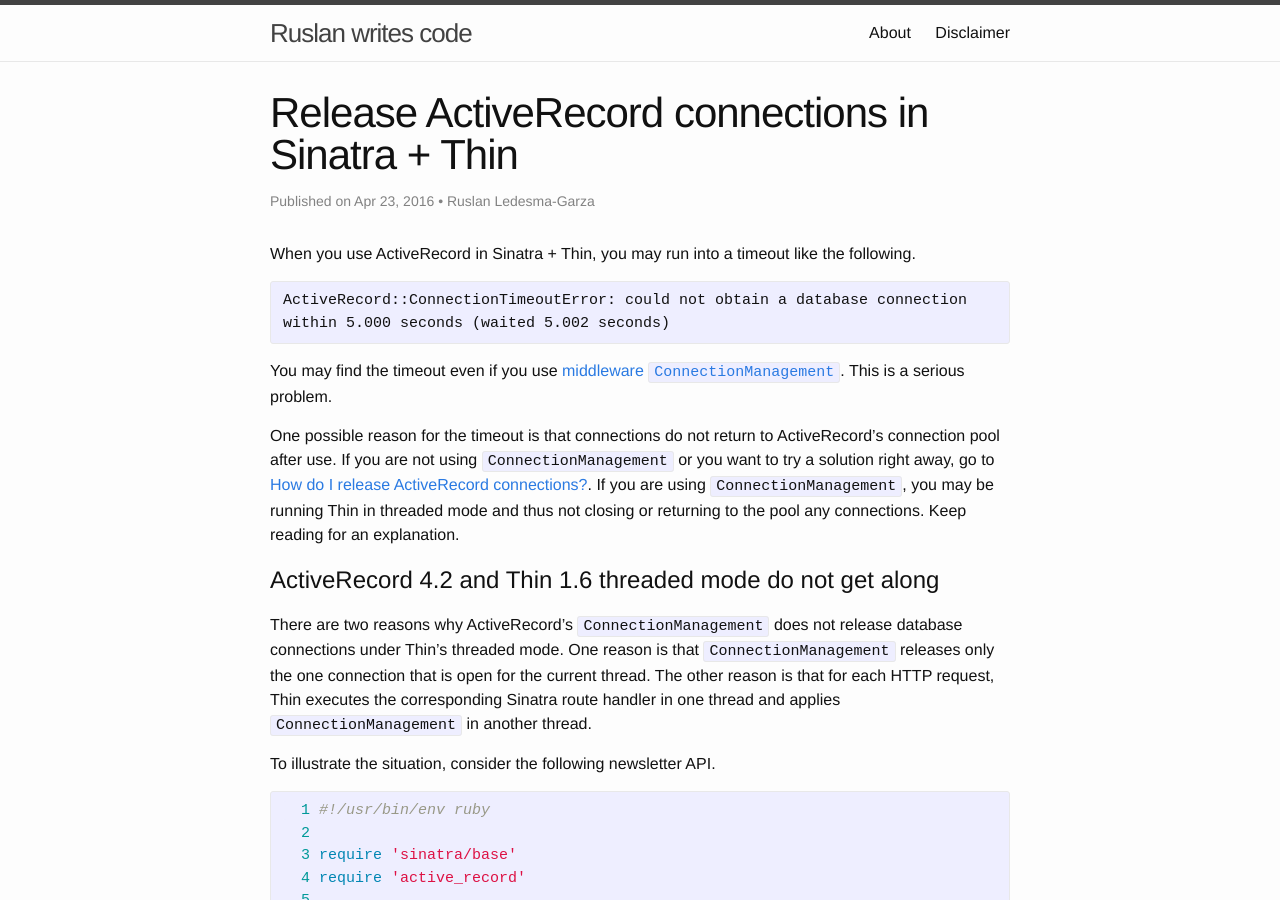
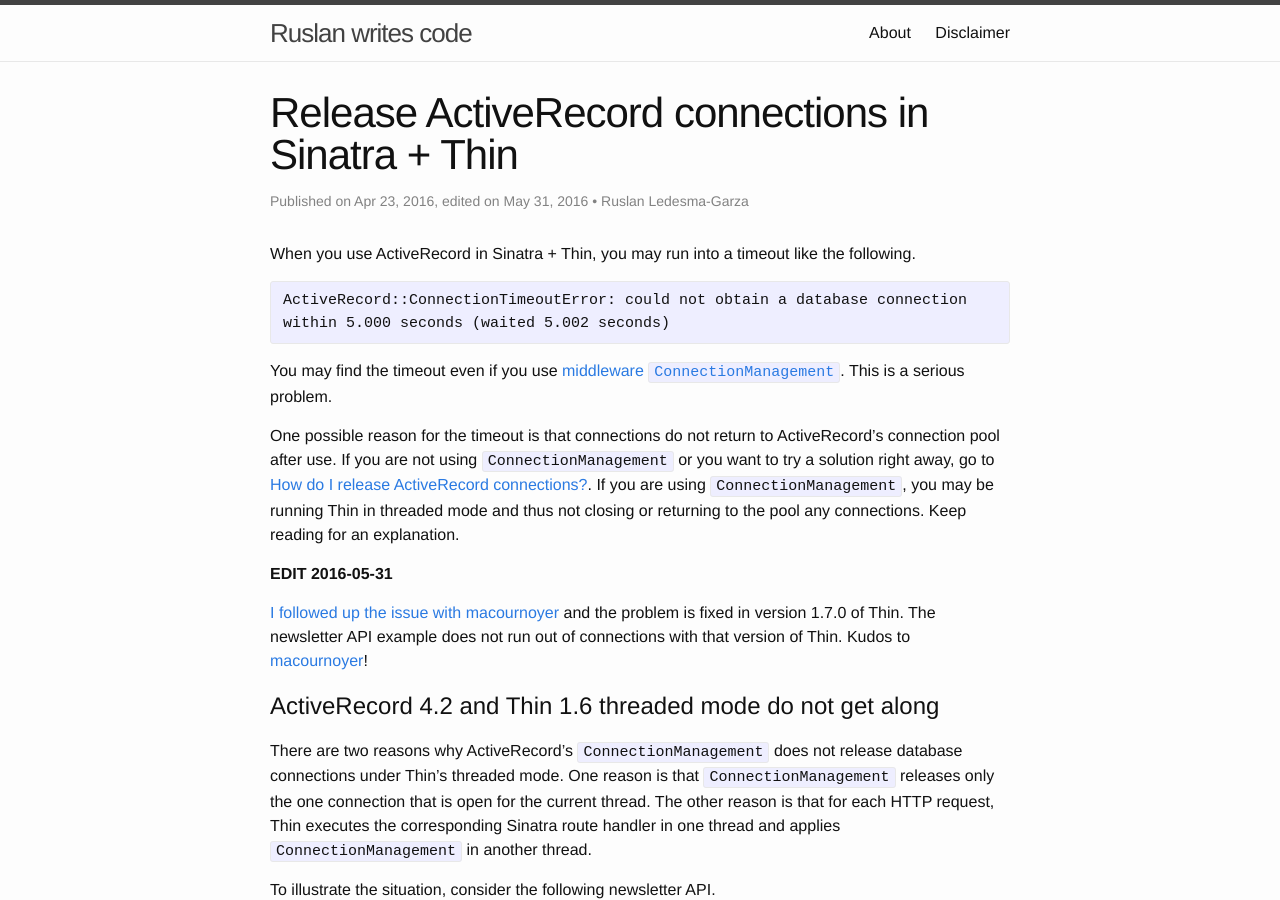
Before and after one commit to mrrusof/mrrusof.github.io, a Jekyll site: the page built from _posts/2016-04-23-release-connections-thin-and-active-record.markdown, in a window 1280 px wide and 900 px high. Built offline with Jekyll 4.4.1, drawn with Linux system fonts in a browser that asks for light colours; comment, search, counter and statistics services are not loaded.

Commit message:
Announce that ActiveRecord+Sinatra+Thin release active connections.

```diff
--- a/_posts/2016-04-23-release-connections-thin-and-active-record.markdown
+++ b/_posts/2016-04-23-release-connections-thin-and-active-record.markdown
@@ -2,6 +2,7 @@
 layout: post
 title: Release ActiveRecord connections in Sinatra + Thin
 date: 2016-04-23
+edited: 2016-05-31
 author: Ruslan Ledesma-Garza
 summary: 'Are you experiencing database connection timeouts in your Sinatra + Thin + ActiveRecord application? Then you want to have a look at this.'
 ---
@@ -22,6 +23,12 @@ One possible reason for the timeout is that connections do not return to ActiveR
 If you are not using `ConnectionManagement` or you want to try a solution right away, go to [How do I release ActiveRecord connections?](#solution).
 If you are using `ConnectionManagement`, you may be running Thin in threaded mode and thus not closing or returning to the pool any connections.
 Keep reading for an explanation.
+
+**EDIT 2016-05-31**
+
+[I followed up the issue with macournoyer](https://github.com/macournoyer/thin/issues/307) and the problem is fixed in version 1.7.0 of Thin.
+The newsletter API example does not run out of connections with that version of Thin.
+Kudos to [macournoyer](https://github.com/macournoyer/)!
 
 # ActiveRecord 4.2 and Thin 1.6 threaded mode do not get along
 
```
